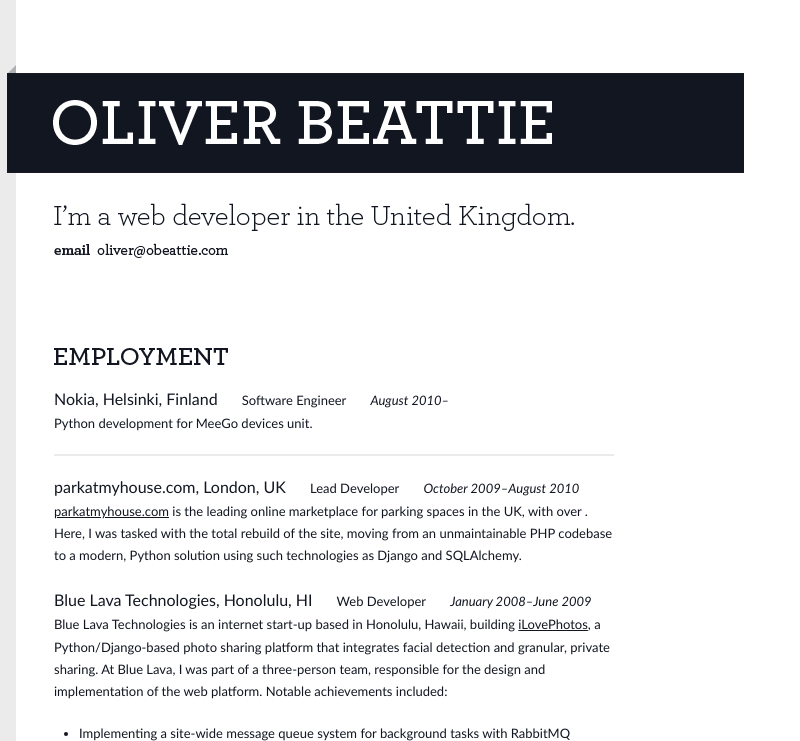
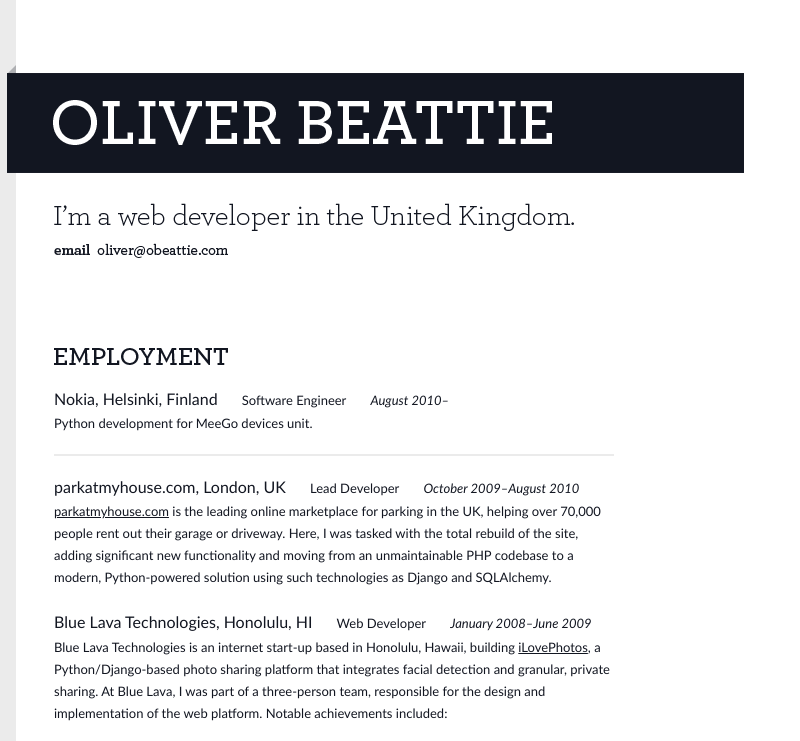
Before and after one commit to obeattie/obeattie.com, a plain HTML site: page index.html in a window 1280 px wide. Shown: the top 741 px of the page, without its empty margins (0-800 px from the left). Drawn offline with Linux system fonts and the light colour scheme.

Commit message:
Fixed typo

```diff
--- a/index.html
+++ b/index.html
@@ -30,7 +30,7 @@
 
             <!-- PAMH -->
             <h3>parkatmyhouse.com, London, UK <span>Lead Developer</span> <em>October 2009&ndash;August 2010</em></h3>
-            <p><a href="http://www.parkatmyhouse.com/">parkatmyhouse.com</a> is the leading online marketplace for parking spaces in the UK, with over . Here, I was tasked with the total rebuild of the site, moving from an unmaintainable PHP codebase to a modern, Python solution using such technologies as Django and SQLAlchemy.</p>
+            <p><a href="http://www.parkatmyhouse.com/">parkatmyhouse.com</a> is the leading online marketplace for parking in the UK, helping over 70,000 people rent out their garage or driveway. Here, I was tasked with the total rebuild of the site, adding significant new functionality and moving from an unmaintainable PHP codebase to a modern, Python-powered solution using such technologies as Django and SQLAlchemy.</p>
 
             <!-- BLT -->
             <h3>Blue Lava Technologies, Honolulu, HI <span>Web Developer</span> <em>January 2008&ndash;June 2009</em></h3>
```
